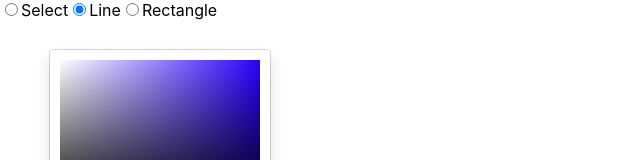
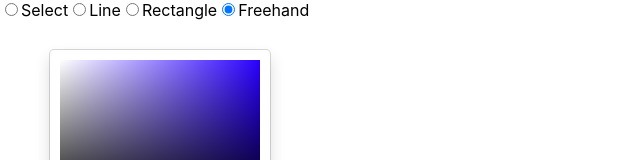
Before and after one commit to alison2686/calligraphy-brush, a React (Create React App) app: page /paint-app in a window 1280 px wide. Shown: the top 160 px of the page, without its empty margins (0-640 px from the left). Built offline with nearby package versions, Linux system fonts and the light colour scheme.

Commit message:
add Freehand tool

```diff
--- a/package.json
+++ b/package.json
@@ -6,6 +6,7 @@
     "@testing-library/jest-dom": "^5.11.4",
     "@testing-library/react": "^11.1.0",
     "@testing-library/user-event": "^12.1.10",
+    "perfect-freehand": "^1.0.16",
     "react": "^17.0.2",
     "react-color": "^2.19.3",
     "react-dom": "^17.0.2",
--- a/src/components/Paint/paint.js
+++ b/src/components/Paint/paint.js
@@ -126,7 +126,7 @@ const useHistory = (initialState) => {
 function Paint() {
     const [elements, setElements, undo, redo] = useHistory([])
     const [action, setAction] = useState('none')
-    const [tool, setTool] = useState('line')
+    const [tool, setTool] = useState('pencil')
     const [selectedElement, setSelectedElement] = useState(null)
 
     useLayoutEffect( () => {
@@ -264,8 +264,15 @@ function Paint() {
                     onChange={() => setTool('rectangle')}
                 />
                 <label htmlFor='rectangle'>Rectangle</label>
+                <input
+                    type='radio'
+                    id='pencil'
+                    checked={tool === 'pencil'}
+                    onChange={() => setTool('pencil')}
+                />
+                <label htmlFor='pencil'>Freehand</label>
             </div>
-            <div style={{ position: 'fixed', bottom: 0, padding: 18}}>
+            <div className='undo-btn'style={{ position: 'fixed', bottom: 0, padding: 18}}>
                 <button onClick={undo}>Undo</button>
                 <button onClick={redo}>Redo</button>
             </div>
```
Also changed, not shown: 2 other files (tests, documents, lock files or other folders).
